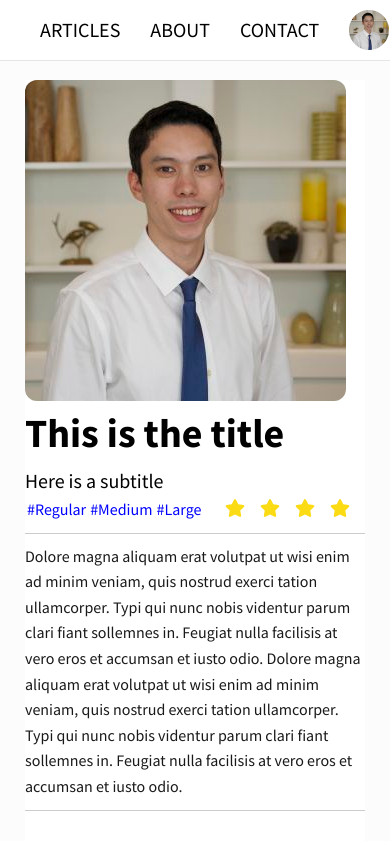
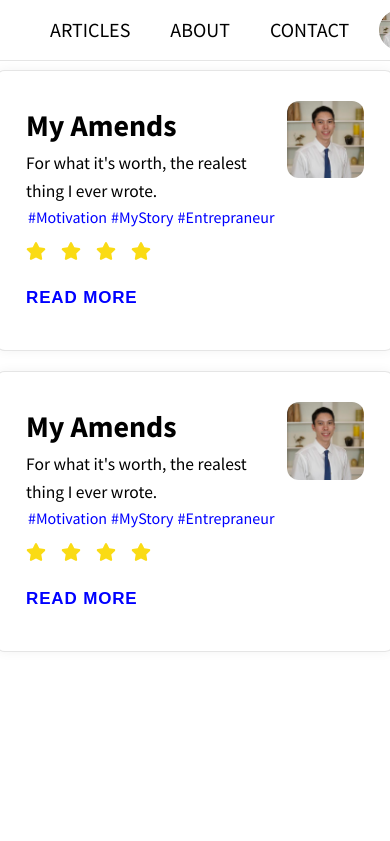
Before and after one commit to bubujone35/personal-blog, a Gatsby site: page / in a window 390 px wide. Shown: the top 841 px of the page. Built offline with nearby package versions, Linux system fonts and the light colour scheme; Gatsby itself is replaced by a stand-in of ours.

Commit message:
improving mobile responsiveness of card components

```diff
--- a/src/components/cards/preview-card.js
+++ b/src/components/cards/preview-card.js
@@ -8,7 +8,7 @@ import headshot from '../../images/headshot.jpg'
 
 const Container = styled.div`
   display: flex;
-  background: #FCFCFC;
+  background: white;
   border-radius: 10px;
   border: 1px solid rgba(0, 0, 0, 0.1);
   box-shadow: 0px 0px 12px rgba(0, 0, 0, 0.05);
@@ -18,9 +18,7 @@ const Container = styled.div`
   min-width: 400px;
 
   @media all and (max-width: 1250px) {
-    flex-direction: column-reverse;
-    border-radius: 0px;
-    border: none;
+    /* flex-direction: column-reverse; */
   }
 `
 const LeftColumn = styled.div`
@@ -28,13 +26,15 @@ const LeftColumn = styled.div`
   flex: 0 0 60%;
   display: flex;
   flex-direction: column;
+  margin-right: 1rem;
+
 `
 const RightColumn =  styled.div`
   background-color: white;
   color: white;
-  flex: 1;
+  flex: 1 auto;
   display: flex;
-  align-items: center;
+  align-items: start;
   justify-content: center;
   padding: 2rem;
   flex-direction: column;
@@ -42,6 +42,8 @@ const RightColumn =  styled.div`
   @media all and (max-width: 1250px) {
     padding: 0;
     align-items: start;
+    justify-content: start;
+
   }
  `
 const Header = styled.div`
@@ -54,6 +56,10 @@ const Title = styled(Link)`
   color: black;
   font-weight: 700;
 
+  @media all and (max-width: 800px) {
+    font-size: 3rem;
+  }
+
   &:hover {
     color: gray;
   }
@@ -62,12 +68,24 @@ const Title = styled(Link)`
 const Subtitle = styled.h3`
   font-size: 2rem;
   font-weight: 300;
+
+  @media all and (max-width: 1250px) {
+    font-size: 1.75rem;
+
+  }
 `
 const Meta = styled.div`
   background-color: white;
   display: flex;
   justify-content: space-between;
   align-items: center;
+
+  @media all and (max-width: 800px) {
+    flex-direction: column;
+    display: flex;
+    align-items: start
+  }
+
 `
 
 const Hashtags = styled.div`
@@ -100,6 +118,7 @@ const Stars = styled.svg`
     width: 2rem;
     height: 2rem;
     margin-bottom: 0.4rem;
+    margin-top: 1rem;
 
   }
 `
@@ -109,6 +128,10 @@ const Content = styled.div`
   border-top: 1px solid rgba(0, 0, 0, 0.2);
   padding: 1rem 0;
   margin: 1rem 0;
+
+  @media all and (max-width: 700px) {
+    display: none;
+  }
 `
 const Footer = styled.div`
   background-color: white;
@@ -129,13 +152,13 @@ const PreviewCard = props => (
     <Container>
       <LeftColumn>
         <Header>
-          <Title to="/">This is the title</Title>
-          <Subtitle>Here is a subtitle</Subtitle>
+          <Title to="/">My Amends</Title>
+          <Subtitle>For what it's worth, the realest thing I ever wrote.</Subtitle>
           <Meta>
             <Hashtags>
-              <Tag>#Regular</Tag>
-              <Tag>#Medium</Tag>
-              <Tag>#Large</Tag>
+              <Tag>#Motivation</Tag>
+              <Tag>#MyStory</Tag>
+              <Tag>#Entrepraneur</Tag>
             </Hashtags>
             <Icons>
               <Stars><FaStar size={20}/></Stars>
@@ -146,7 +169,7 @@ const PreviewCard = props => (
           </Meta>
         </Header>
         <Content>
-          <p>Dolore magna aliquam erat volutpat ut wisi enim ad minim veniam, quis nostrud exerci tation ullamcorper. Typi qui nunc nobis videntur parum clari fiant sollemnes in. Feugiat nulla facilisis at vero eros et accumsan et iusto odio. Dolore magna aliquam erat volutpat ut wisi enim ad minim veniam, quis nostrud exerci tation ullamcorper. Typi qui nunc nobis videntur parum clari fiant sollemnes in. Feugiat nulla facilisis at vero eros et accumsan et iusto odio.</p>
+          <p>Dolore magna aliquam erat volutpat ut wisi enim ad minim veniam, quis nostrud exerci tation ullamcorper. Typi qui nunc nobis videntur parum clari fiant sollemnes in. Feugiat nulla facilisis at vero eros et accumsan et iusto odio. </p>
         </Content>
         <Footer>
           <SecondaryButton>Read More</SecondaryButton>
--- a/src/components/main.js
+++ b/src/components/main.js
@@ -11,7 +11,8 @@ const Container = styled.div`
   align-items: center;
 
   @media all and (max-width: 1250px) {
-    padding: 4rem 0 0;
+    padding: 0.5rem;
+    padding-top: 6rem;
   }
 `
 
--- a/src/components/sidebar.js
+++ b/src/components/sidebar.js
@@ -32,7 +32,7 @@ const Intro = styled.div`
   flex-direction: column;
   justify-content: center;
   align-items: start;
-  padding: 3rem;
+  padding: 2rem;
   margin-top: 3rem;
   @media all and (max-width: 1250px) {
     order: 1;
@@ -105,6 +105,7 @@ const StyledLink = styled(Link)`
   z-index: 10;
   position: relative;
   margin-right: 1rem;
+  margin-left: 1rem;
   &:hover {
     color: lightgray;
   }
@@ -142,7 +143,8 @@ const Sidebar = () => (
         Dr. Ryan Lee
       </Name>
       <Content>
-        My name is Ryan Lee
+        This is a personal project to explore using Gatsby and styled components
+        to create a blog and portfolio page.
       </Content>
     </Intro>
     <SideNav>
```
Also changed, not shown: src/pages/about.js (added), src/pages/contact.js (added).
